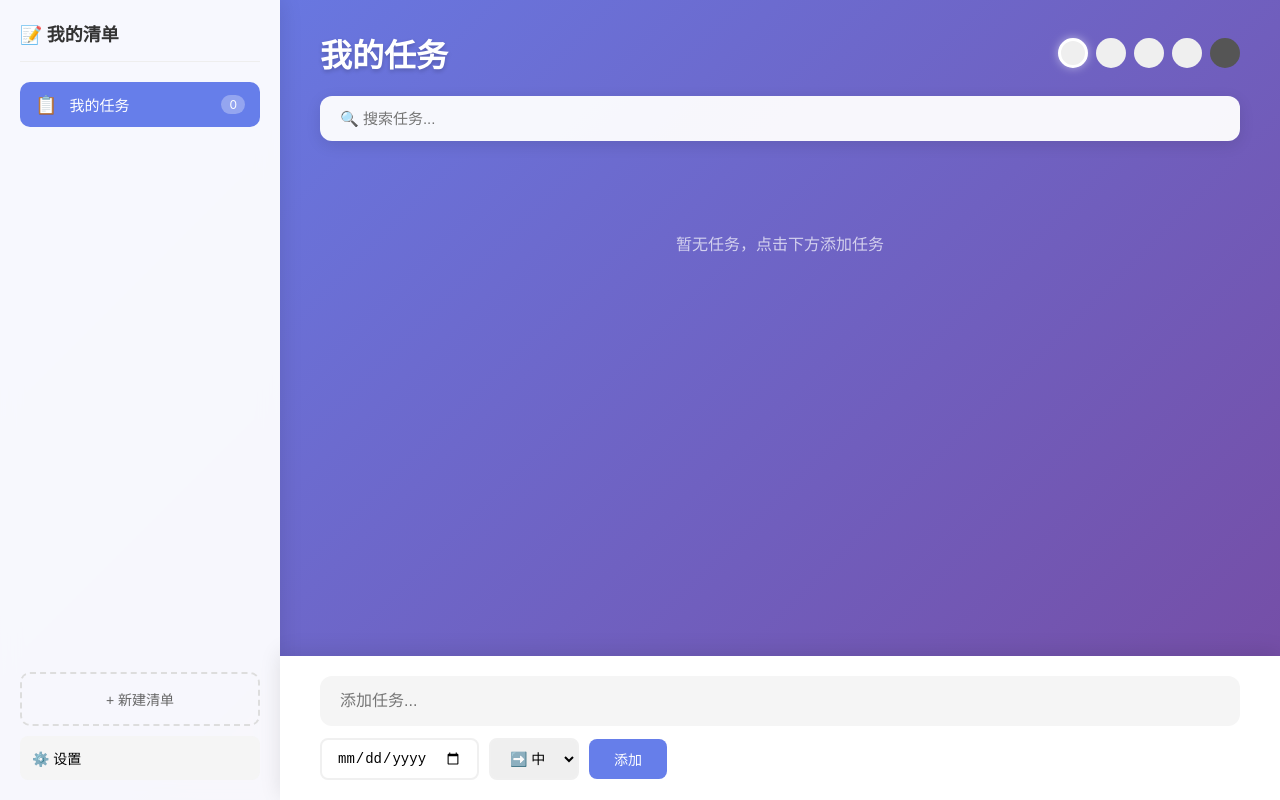
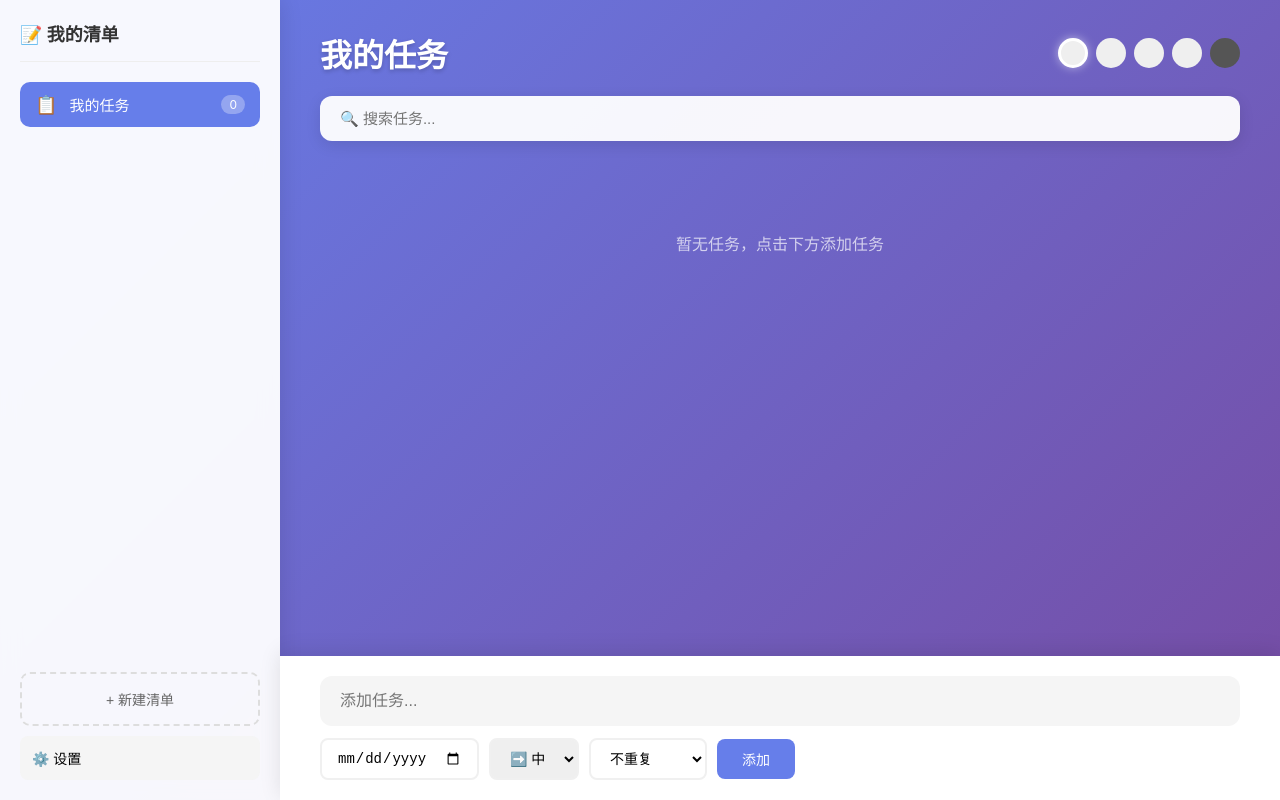
Before and after one commit to shellwalker/robot-todo-list, a React (Create React App) app: page / in a window 1280 px wide. Built offline with nearby package versions, Linux system fonts and the light colour scheme.

Commit message:
feat: 添加重复任务功能
- 支持每日、每周、每月、工作日重复
- 自动计算下次到期日期
- 任务完成时自动创建下一个重复任务
- 显示重复图标
- 添加任务时选择重复频率

由 AI 自动提交

```diff
--- a/src/App.css
+++ b/src/App.css
@@ -1020,3 +1020,17 @@ body {
 .tag-option.active {
   box-shadow: 0 0 0 2px #333;
 }
+
+/* 重复任务样式 */
+.recurrence-badge {
+  font-size: 12px;
+  margin-left: 4px;
+}
+
+.recurrence-select {
+  padding: 8px;
+  border: 1px solid #ddd;
+  border-radius: 6px;
+  background: white;
+  font-size: 13px;
+}
--- a/src/App.js
+++ b/src/App.js
@@ -77,6 +77,79 @@ function App() {
     ];
   });
   const [selectedTag, setSelectedTag] = useState(null);
+
+  // 重复频率配置
+  const RECURRENCE_OPTIONS = [
+    { id: 'daily', name: '每天', icon: '🔄' },
+    { id: 'weekly', name: '每周', icon: '📅' },
+    { id: 'monthly', name: '每月', icon: '🗓️' },
+    { id: 'weekdays', name: '工作日', icon: '💼' },
+  ];
+
+  // 计算下次到期日期
+  const getNextDueDate = (currentDueDate, recurrence) => {
+    if (!currentDueDate) return null;
+    const date = new Date(currentDueDate);
+
+    switch (recurrence) {
+      case 'daily':
+        date.setDate(date.getDate() + 1);
+        break;
+      case 'weekly':
+        date.setDate(date.getDate() + 7);
+        break;
+      case 'monthly':
+        date.setMonth(date.getMonth() + 1);
+        break;
+      case 'weekdays':
+        do {
+          date.setDate(date.getDate() + 1);
+        } while (date.getDay() === 0 || date.getDay() === 6);
+        break;
+      default:
+        return null;
+    }
+    return date.toISOString().split('T')[0];
+  };
+
+  // 检查并创建重复任务
+  const checkRecurringTasks = () => {
+    const today = new Date();
+    today.setHours(0, 0, 0, 0);
+
+    const newTasks = [];
+    const updatedLists = lists.map(list => {
+      const tasks = list.tasks.map(task => {
+        if (task.recurrence && !task.completed && task.dueDate) {
+          const dueDate = new Date(task.dueDate);
+          dueDate.setHours(0, 0, 0, 0);
+
+          if (dueDate < today) {
+            // 创建新任务
+            const newTask = {
+              ...task,
+              id: Date.now().toString() + Math.random(),
+              dueDate: getNextDueDate(task.dueDate, task.recurrence),
+              completed: false,
+            };
+            newTasks.push({ listId: list.id, task: newTask });
+            return task;
+          }
+        }
+        return task;
+      });
+      return { ...list, tasks };
+    });
+
+    if (newTasks.length > 0) {
+      setLists(updatedLists);
+    }
+  };
+
+  // 初始化时检查重复任务
+  useEffect(() => {
+    checkRecurringTasks();
+  }, []);
 
   const activeList = lists.find(l => l.id === activeListId) || lists[0];
 
@@ -186,7 +259,7 @@ function App() {
   };
 
   // 添加任务
-  const addTask = (title, dueDate, priority) => {
+  const addTask = (title, dueDate, priority, recurrence = '') => {
     if (!title.trim()) return;
     const newTask = {
       id: Date.now().toString(),
@@ -194,6 +267,7 @@ function App() {
       completed: false,
       dueDate: dueDate || null,
       priority: priority || 'medium',
+      recurrence: recurrence || null,
       steps: [],
       createdAt: new Date().toISOString(),
     };
@@ -841,6 +915,14 @@ function App() {
                           >
                             {priorityInfo.icon} {priorityInfo.name}
                           </span>
+                          {task.recurrence && (
+                            <span
+                              className="recurrence-badge"
+                              title={`重复: ${RECURRENCE_OPTIONS.find(r => r.id === task.recurrence)?.name || task.recurrence}`}
+                            >
+                              🔄
+                            </span>
+                          )}
                           {totalSteps > 0 && (
                             <span className="steps-count">
                               ✓ {completedSteps}/{totalSteps}
@@ -902,7 +984,7 @@ function App() {
           </div>
 
           {/* 添加任务 */}
-          <AddTaskForm onAdd={addTask} />
+          <AddTaskForm onAdd={addTask} recurrenceOptions={RECURRENCE_OPTIONS} />
         </main>
       </div>
     </div>
@@ -910,17 +992,19 @@ function App() {
 }
 
 // 添加任务表单组件
-function AddTaskForm({ onAdd }) {
+function AddTaskForm({ onAdd, recurrenceOptions = [] }) {
   const [title, setTitle] = useState('');
   const [dueDate, setDueDate] = useState('');
   const [priority, setPriority] = useState('medium');
+  const [recurrence, setRecurrence] = useState('');
 
   const handleSubmit = () => {
     if (!title.trim()) return;
-    onAdd(title, dueDate, priority);
+    onAdd(title, dueDate, priority, recurrence);
     setTitle('');
     setDueDate('');
     setPriority('medium');
+    setRecurrence('');
   };
 
   return (
@@ -948,6 +1032,20 @@ function AddTaskForm({ onAdd }) {
             </option>
           ))}
         </select>
+        {recurrenceOptions.length > 0 && (
+          <select
+            value={recurrence}
+            onChange={e => setRecurrence(e.target.value)}
+            className="recurrence-select"
+          >
+            <option value="">不重复</option>
+            {recurrenceOptions.map(r => (
+              <option key={r.id} value={r.id}>
+                {r.icon} {r.name}
+              </option>
+            ))}
+          </select>
+        )}
         <button onClick={handleSubmit}>添加</button>
       </div>
     </div>
```
